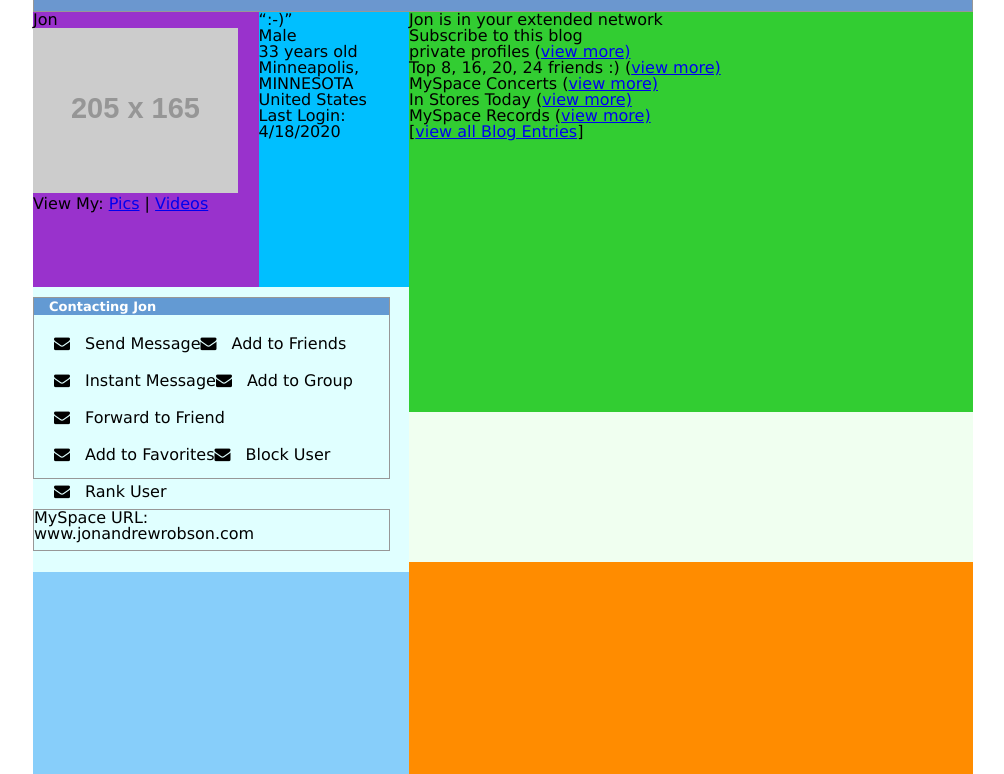
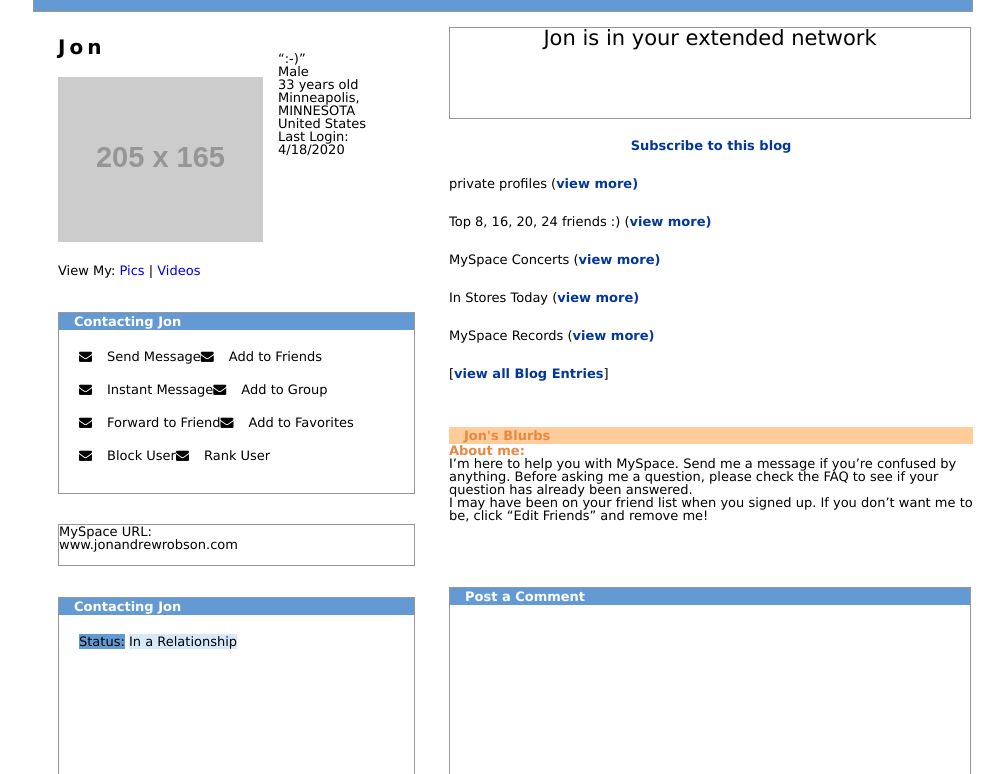
Before and after one commit to jonandrewrobson/jonspace, a plain HTML site: page myspace_dev/index.html in a window 1280 px wide. Shown: the part 62-836 px from the top of the page, without its empty margins (137-1141 px from the left). Drawn offline with nearby package versions, Linux system fonts and the light colour scheme; placeholder pictures from the web are drawn by us.

Commit message:
Formatting of intro and blog sections

```diff
--- a/myspace_dev/css/style.scss
+++ b/myspace_dev/css/style.scss
@@ -1,13 +1,17 @@
 $color-primary: #043798;
-$color-secondary: #6B97CF;
+$color-secondary: #639AD3;
+$color-tertiary: #D6E9FA;
+$color-accent-1: #E78944;
+$color-accent-2: #FFCC9A;
 $color-gray: #979797;
 $color-white: #FFFFFF;
 
 body {
 	font-family: 'Verdana', Helvetica, sans-serif;
+	font-size: 13px;
 }
 
-.container {
+.page-container {
 	max-width: 940px;
 	margin: 0 auto;
 }
@@ -42,46 +46,65 @@ header {
 	}
 }
 
-.content-container {
+.body-container {
 	display: flex;
+
+	.content-container {
+		border: 1px solid $color-gray;
+		margin-bottom: 30px;
+	}
+
+	.content-container-header {
+		background-color: #639AD3;
+		color: $color-white;
+		padding: 2px 0 2px 15px;
+		font-size: 13px;
+		font-weight: bold;
+	}
 
 	aside {
 		width: 40%;
+		padding-left: 15px 0 0 25px;
 
 		.intro {
+			padding-top: 15px;
 			height: 275px;
 			display: flex;
 
 			.image {
-				background-color: darkorchid;
 				width: 60%;
+				padding: 10px 0 0 25px;
+
+				h1 {
+					font-size: 20px;
+					letter-spacing: 4px;
+					font-weight: bold;
+					margin-bottom: 20px;
+				}
+
+				img {
+					margin-bottom: 20px;
+				}
+
+				a {
+					text-decoration: none;
+				}
 			}
 
 			.info {
-				background-color: deepskyblue;
 				width: 40%;
+				padding: 25px 0 0 15px;
 			}
 		}
 
 		.contact {
-			background-color: lightcyan;
-			padding: 10px 0 0;
+			padding: 10px 0 0 25px;
 			height: 275px;
 			width: 380px;
 
-			.contact-container {
+			.content-container {
 				width: 355px;
 				height: 180px;
-				border: 1px solid $color-gray;
-				margin-bottom: 30px;
-
-				.contact-container-header {
-					background-color: #639AD3;
-					color: $color-white;
-					padding: 2px 0 2px 15px;
-					font-size: 13px;
-					font-weight: bold;
-				}
 
 				.actions-list {
 					padding: 20px;
@@ -109,27 +132,87 @@ header {
 		}
 
 		.general-info {
-			background-color: lightskyblue;
+			padding: 10px 0 0 25px;
 			height: 375px;
 			width: 380px;
+
+			.content-container {
+				height: 350px;
+				width: 355px;
+
+				.detail-list {
+					padding: 20px;
+
+					.left {
+						background-color: $color-secondary;
+					}
+					.right {
+						background-color: $color-tertiary;
+					}
+				}
+			}
 		}
 	}
 
 	.about {
-		background-color: lavenderblush;
 		width: 60%;
+		padding: 15px 0 0 40px;
 
 		.blog {
-			background-color: limegreen;
 			height: 400px;
+
+			a {
+				text-decoration: none;
+				color: $color-primary;
+				font-weight: bold;
+			}
+
+			h3 {
+				text-align: center;
+			}
+
+			.network {
+				height: 90px;
+				width: 520px;
+				border: 1px solid $color-gray;
+				margin-bottom: 20px;
+				font-size: 21px;
+			}
+
+			ul, li,  {
+				margin: 25px 0;
+			}
 		}
 		.blurbs {
-			background-color: honeydew;
 			height: 150px;
+
+			.content-container {
+				border: none;
+				margin: 0;
+
+				.content-container-header {
+					background-color: $color-accent-2;
+					color: $color-accent-1;
+					padding: 2px 0 2px 15px;
+					font-size: 13px;
+					font-weight: bold;
+				}
+			}
+
+			h3 {
+				color: $color-accent-1;
+				font-weight: bold;
+			}
+
 		}
 		.comment {
-			background-color: darkorange;
 			height: 375px;
+			padding-top: 10px;
+
+			.content-container {
+				width: 520px;
+				height: 350px;
+			}
 		}
 	}
 }
--- a/myspace_dev/index.html
+++ b/myspace_dev/index.html
@@ -26,7 +26,7 @@
 <![endif]-->
 
 <!-- Top Navigation Here -->
-<div class="container">
+<div class="page-container">
   <header id="page-header">
     <nav id="primary-nav">
       <div class="logo">MySpace.com | Home</div>
@@ -54,7 +54,7 @@
     </nav>
   </header>
 
-  <div class="content-container">
+  <div class="body-container">
       <aside>
         <div class="intro">
           <div class="image">
@@ -75,8 +75,8 @@
           </div>
         </div>
         <div class="contact">
-          <div class="contact-container">
-            <div class="contact-container-header">Contacting Jon</div>
+          <div class="content-container">
+            <div class="content-container-header">Contacting Jon</div>
             <div class="actions-list">
               <ul>
                 <li><i class="fa fa-envelope" aria-hidden="true"></i>Send Message</li>
@@ -94,7 +94,15 @@
             <p>MySpace URL: <br>www.jonandrewrobson.com</p>
           </div>
         </div>
-        <div class="general-info"></div>
+        <div class="general-info">
+          <div class="content-container">
+            <div class="content-container-header">Contacting Jon</div>
+            <div class="detail-list">
+              <span class="left">Status:</span>
+              <span class="right">In a Relationship</span>
+            </div>
+          </div>
+        </div>
       </aside>
 
       <section class="about">
@@ -102,7 +110,7 @@
             <div class="network">
               <h3>Jon is in your extended network</h3>
             </div>
-            <h3>Subscribe to this blog</h3>
+            <h3><a href="#">Subscribe to this blog</a></h3>
             <ul class="blog-articles">
               <li>private profiles (<a href="#">view more)</a></li>
               <li>Top 8, 16, 20, 24 friends :) (<a href="#">view more)</a></li>
@@ -112,8 +120,22 @@
             </ul>
             [<a href="#">view all Blog Entries</a>]
         </div>
-        <div class="blurbs"></div>
-        <div class="comment"></div>
+        <div class="blurbs">
+          <div class="content-container">
+            <div class="content-container-header">Jon's Blurbs</div>
+          </div>
+          <h3>About me:</h3>
+          <p>I’m here to help you with MySpace. Send me a message if you’re
+            confused by anything. Before asking me a question, please check the FAQ
+            to see if your question has already been answered. <br>
+            I may have been on your friend list when you signed up. If you don’t
+            want me to be, click “Edit Friends” and remove me!</p>
+        </div>
+        <div class="comment">
+          <div class="content-container">
+            <div class="content-container-header">Post a Comment</div>
+          </div>
+        </div>
       </section>
   </div>
 </body>
```
Also changed, not shown: myspace_dev/css/style.css, 2 other files.
